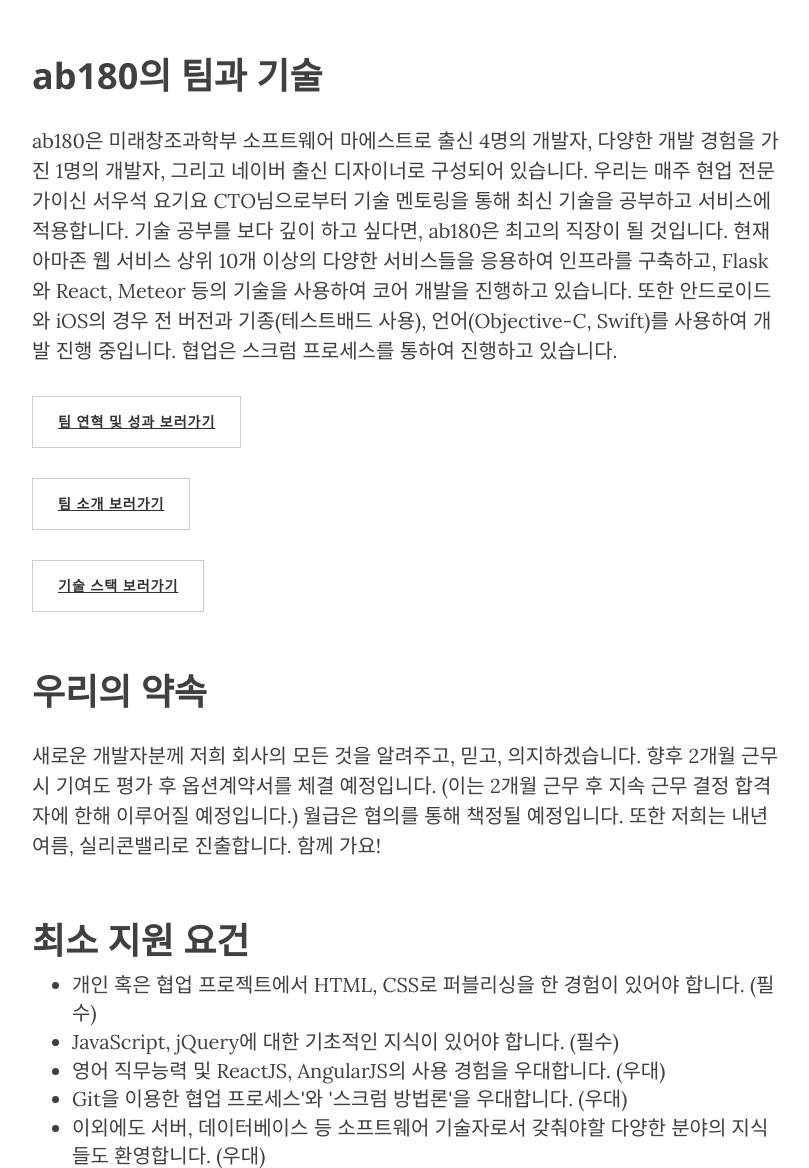
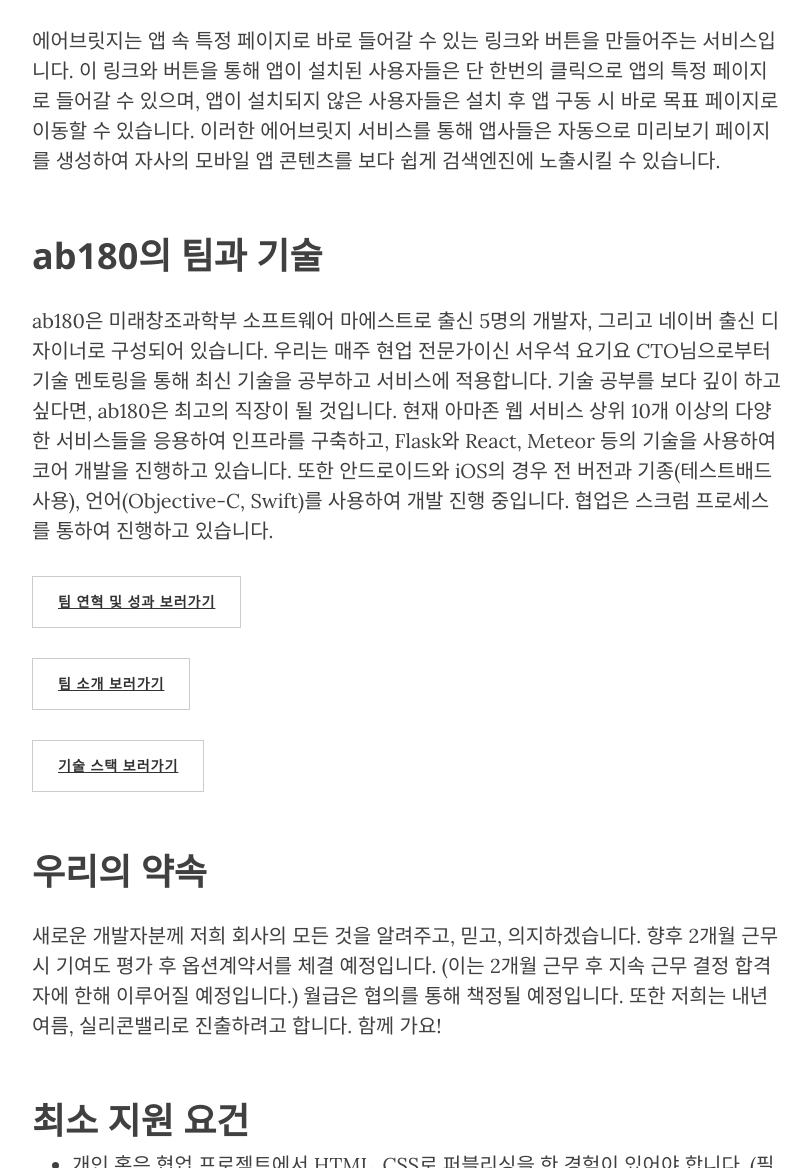
Before and after one commit to ab180/ab180.github.io, a Jekyll site: the page built from _posts/2015-10-16-job-posting-1.markdown, in a window 1280 px wide and 1400 px high, scrolled down 1016 px, cut to the strip 232-1400 px from the top of the window. Shown: the whole strip, without its empty margins (233-1042 px from the left). Built offline with Jekyll 4.4.1, drawn with Linux system fonts in a browser that asks for light colours; nearby versions of some CDN libraries; some of the changed text lies outside the part shown.

Commit message:
edited some awkward phrases

```diff
--- a/_posts/2015-10-16-job-posting-1.markdown
+++ b/_posts/2015-10-16-job-posting-1.markdown
@@ -4,19 +4,22 @@ title:      "프론트앤드 개발자를 모집합니다."
 date:       2015-10-16 12:00:00
 author:     "ab180"
 header-img: "img/post-bg-05.jpg"
+permalink: "/job-posting/frontend-developer/"
 ---
 
 <h2 class="section-heading">프론트앤드 개발자를 모집합니다.</h2>
 
-<p>안녕하세요! ab180에서 사업의 빠른 확장으로 새로운 개발자를 찾고 있습니다. 저희와 함께 새로운 서비스를 개척하고, 개인과 회사의 능력과 역량을 높여갈 분을 모십니다.</p>
+<p>안녕하세요! ab180에서 사업의 빠른 확장으로 새로운 프론트앤드 개발자를 찾고 있습니다. 저희와 함께 새로운 서비스를 개척하고, 개인과 회사의 능력과 역량을 높여갈 분을 모십니다.</p>
 
 <h2 class="section-heading">주요 서비스(에어브릿지) 소개</h2>
 
 <iframe width="560" height="315" src="https://www.youtube.com/embed/rQUoDxsZ5Tk" frameborder="0" allowfullscreen></iframe>
 
+<p>에어브릿지는 앱 속 특정 페이지로 바로 들어갈 수 있는 링크와 버튼을 만들어주는 서비스입니다. 이 링크와 버튼을 통해 앱이 설치된 사용자들은 단 한번의 클릭으로 앱의 특정 페이지로 들어갈 수 있으며, 앱이 설치되지 않은 사용자들은 설치 후 앱 구동 시 바로 목표 페이지로 이동할 수 있습니다. 이러한 에어브릿지 서비스를 통해 앱사들은 자동으로 미리보기 페이지를 생성하여 자사의 모바일 앱 콘텐츠를 보다 쉽게 검색엔진에 노출시킬 수 있습니다.</p>
+
 <h2 class="section-heading">ab180의 팀과 기술</h2>
 
-<p>ab180은 미래창조과학부 소프트웨어 마에스트로 출신 4명의 개발자, 다양한 개발 경험을 가진 1명의 개발자, 그리고 네이버 출신 디자이너로 구성되어 있습니다. 우리는 매주 현업 전문가이신 서우석 요기요 CTO님으로부터 기술 멘토링을 통해 최신 기술을 공부하고 서비스에 적용합니다. 기술 공부를 보다 깊이 하고 싶다면, ab180은 최고의 직장이 될 것입니다. 현재 아마존 웹 서비스 상위 10개 이상의 다양한 서비스들을 응용하여 인프라를 구축하고, Flask와 React, Meteor 등의 기술을 사용하여 코어 개발을 진행하고 있습니다. 또한 안드로이드와 iOS의 경우 전 버전과 기종(테스트배드 사용), 언어(Objective-C, Swift)를 사용하여 개발 진행 중입니다. 협업은 스크럼 프로세스를 통하여 진행하고 있습니다.</p>
+<p>ab180은 미래창조과학부 소프트웨어 마에스트로 출신 5명의 개발자, 그리고 네이버 출신 디자이너로 구성되어 있습니다. 우리는 매주 현업 전문가이신 서우석 요기요 CTO님으로부터 기술 멘토링을 통해 최신 기술을 공부하고 서비스에 적용합니다. 기술 공부를 보다 깊이 하고 싶다면, ab180은 최고의 직장이 될 것입니다. 현재 아마존 웹 서비스 상위 10개 이상의 다양한 서비스들을 응용하여 인프라를 구축하고, Flask와 React, Meteor 등의 기술을 사용하여 코어 개발을 진행하고 있습니다. 또한 안드로이드와 iOS의 경우 전 버전과 기종(테스트배드 사용), 언어(Objective-C, Swift)를 사용하여 개발 진행 중입니다. 협업은 스크럼 프로세스를 통하여 진행하고 있습니다.</p>
 
 <a href="{{ site.baseurl }}/history/" target="_blank" type="button" class="btn btn-default">팀 연혁 및 성과 보러가기</a>
 
@@ -26,23 +29,22 @@ header-img: "img/post-bg-05.jpg"
 
 <h2 class="section-heading">우리의 약속</h2>
 
-<p>새로운 개발자분께 저희 회사의 모든 것을 알려주고, 믿고, 의지하겠습니다. 향후 2개월 근무 시 기여도 평가 후 옵션계약서를 체결 예정입니다. (이는 2개월 근무 후 지속 근무 결정 합격자에 한해 이루어질 예정입니다.) 월급은 협의를 통해 책정될 예정입니다. 또한 저희는 내년 여름, 실리콘밸리로 진출합니다. 함께 가요!</p>
+<p>새로운 개발자분께 저희 회사의 모든 것을 알려주고, 믿고, 의지하겠습니다. 향후 2개월 근무 시 기여도 평가 후 옵션계약서를 체결 예정입니다. (이는 2개월 근무 후 지속 근무 결정 합격자에 한해 이루어질 예정입니다.) 월급은 협의를 통해 책정될 예정입니다. 또한 저희는 내년 여름, 실리콘밸리로 진출하려고 합니다. 함께 가요!</p>
 
 <h2 class="section-heading">최소 지원 요건</h2>
 
 <ul>
     <li>개인 혹은 협업 프로젝트에서 HTML, CSS로 퍼블리싱을 한 경험이 있어야 합니다. (필수)</li>
     <li>JavaScript, jQuery에 대한 기초적인 지식이 있어야 합니다. (필수)</li>
-    <li>영어 직무능력 및 ReactJS, AngularJS의 사용 경험을 우대합니다. (우대)</li>
-    <li>Git을 이용한 협업 프로세스'와 '스크럼 방법론'을 우대합니다. (우대)</li>
-    <li>이외에도 서버, 데이터베이스 등 소프트웨어 기술자로서 갖춰야할 다양한 분야의 지식들도 환영합니다. (우대)</li>
+    <li>영어 직무능력 및 ReactJS, AngularJS의 사용 경험을 가지신 분을 우대합니다. (우대)</li>
+    <li>'Git을 이용한 협업 프로세스'와 '스크럼 방법론'에 대한 전반적인 이해를 가진 분을 우대합니다. (우대)</li>
 </ul>
 
 <h2 class="section-heading">채용 프로세스</h2>
 
 <ul>
     <li>지원서 작성 - 하단 참조</li>
-    <li>간단한 그룹 인터뷰 - 지원서 접수 후 개별 통보 예정</li>
+    <li>대표와의 커피 한 잔 - 어디든 달려갑니다</li>
 </ul>
 
 <a href="https://docs.google.com/forms/d/1XE7ggfys2JyMO2waf_jxDV0voOKJgHL57nxw7Kl2IrI/viewform?usp=send_form" target="_blank" type="button" class="btn btn-default">지원서 작성하기</a>
```
